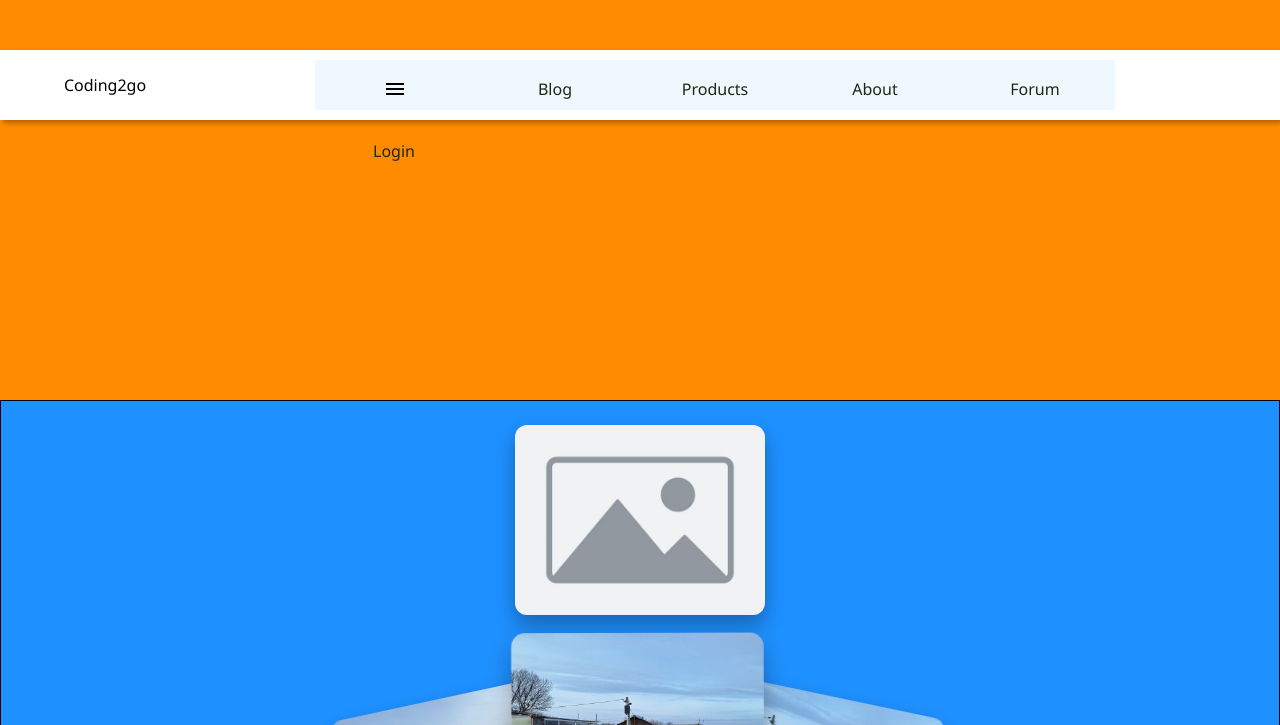
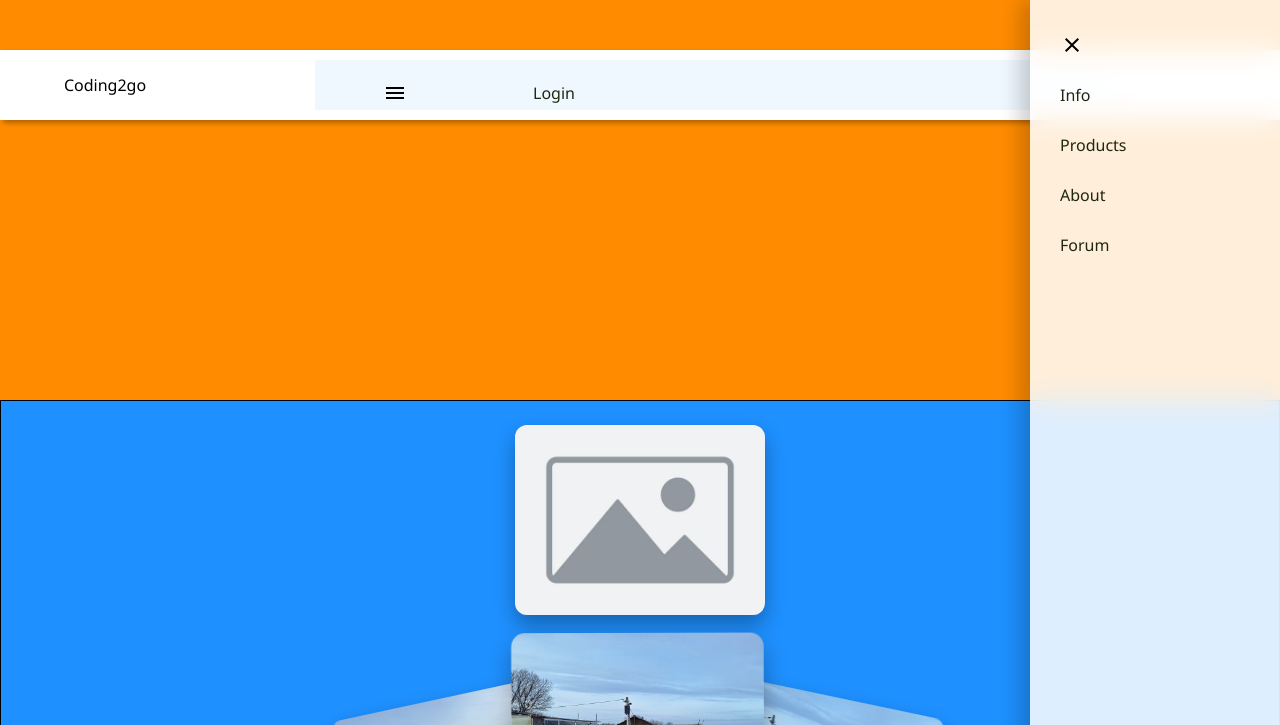
Before and after one commit to Bretony/slider, a plain HTML site: page index.html in a window 1280 px wide. Both pictures are taken after a click on the item 395 px from the left and 89 px from the top of the page. Shown: the top 725 px of the page. Drawn offline with Linux system fonts and the light colour scheme.

Commit message:
Update index.html

```diff
--- a/index.html
+++ b/index.html
@@ -9,21 +9,36 @@
 
 
 <body>
- <!-- 1. Checkbox-ul invizibil care ține minte starea de click -->
+  <!-- 1. Checkbox-ul invizibil care ține minte starea de click pe Login -->
     <input type="checkbox" id="login-toggle">
 
+    <!-- 2. Meniul lateral (Sidebar) care se deschide la click pe Hamburger -->
+    <ul class="sidebar">
+        <li class="close-button" onclick="hideSidebar()">
+            <a href="#"><svg xmlns="http://www.w3.org/2000/svg" height="24" viewBox="0 -960 960 960" width="24"><path d="m256-200-56-56 224-224-224-224 56-56 224 224 224-224 56 56-224 224 224 224-56 56-224-224-224 224Z"/></svg></a>
+        </li>
+        <li><a href="#">Info</a></li>
+        <li><a href="#">Products</a></li>
+        <li><a href="#">About</a></li>
+        <li><a href="#">Forum</a></li>
+        <!-- <li><label for="login-toggle" onclick="hideSidebar()">Login</label></li> -->
+    </ul>
+
+    <!-- 3. Bara principală de navigare (Desktop + Mobil pe 2 rânduri) -->
     <div class="navbar-wrapper">
         <nav>
             <ul>
                 <li class="logo">Coding2go</li>
                 <div class="header">
-                    <li class="menu-button" onclick=showSidebar()><a href="#"><svg xmlns="http://w3.org" height="24" viewBox="0 -960 960 960" width="24"><path d="M120-240v-80h720v80H120Zm0-200v-80h720v80H120Zm0-200v-80h720v80H120Z"/></svg></a></li>
-                    <li class="hideOnMobile"><a href="#">Blog</a></li>
+                    <li class="menu-button" onclick="showSidebar()">
+                        <a href="#"><svg xmlns="http://www.w3.org/2000/svg" height="24" viewBox="0 -960 960 960" width="24"><path d="M120-240v-80h720v80H120Zm0-200v-80h720v80H120Zm0-200v-80h720v80H120Z"/></svg></a>
+                    </li>
+                    <!-- <li class="hideOnMobile"><a href="#">Info</a></li>
                     <li class="hideOnMobile"><a href="#">Products</a></li>
                     <li class="hideOnMobile"><a href="#">About</a></li>
-                    <li class="hideOnMobile"><a href="#">Forum</a></li>
+                    <li class="hideOnMobile"><a href="#">Forum</a></li> -->
 
-                    <!-- 2. Butonul Login devine <label> -->
+                    <!-- Butonul Login rămâne <label> ca să funcționeze animația containerului -->
                     <li class="hideOnMobile particular">
                         <label for="login-toggle">Login</label>
                     </li>
@@ -31,43 +46,6 @@
             </ul>
         </nav>
     </div>
-
-    <!-- <div class="inghetat">
-        Heelooo! Welcome!
-    </div>
-<div class="navbar-wrapper">
-    <nav> -->
-        <!-- <div class="nbar">
-        <ul class="sidebar">
-
-            <li class="close-button" onclick=hideSidebar()><a href="#"><i><svg xmlns="http://www.w3.org/2000/svg" height="24" viewBox="0 -960 960 960" width="24"><path d="m256-200-56-56 224-224-224-224 56-56 224 224 224-224 56 56-224 224 224 224-56 56-224-224-224 224Z"/></svg></i></a></li>
-
-            <li class="sageata_sus"><a href="#">Blog</a></li>
-            <li class="sageata_sus"><a href="#">Products</a></li>
-            <li class="sageata_sus"><a href="#">About</a></li>
-            <li class="sageata_sus"><a href="#">Forum</a></li>
-            <li class="sageata_sus"><a href="#">Login</a></li>
-        </ul>
-    </div>
-        <ul class="side-mobil"> -->
-            <!-- <ul>
-            <li class="logo">Coding2go</li>
-            <div class="header">
-            <li class="menu-button" onclick=showSidebar()><a href="#"><svg xmlns="http://www.w3.org/2000/svg" height="24" viewBox="0 -960 960 960" width="24"><path d="M120-240v-80h720v80H120Zm0-200v-80h720v80H120Zm0-200v-80h720v80H120Z"/></svg></a></li>
-            <li class="hideOnMobile"><a href="#">Blog</a></li>
-            <li class="hideOnMobile"><a href="#">Products</a></li>
-            <li class="hideOnMobile"><a href="#">About</a></li>
-            <li class="hideOnMobile"><a href="#">Forum</a></li> -->
-            <!-- <li class="hideOnMobile"><a href="#">Login</a></li> -->
-            <!-- <li class="hideOnMobile particular"><a href="#">Login</a></li>
-            </div>
-        </ul>
-    </nav>
-    </div>
-
-    <div class="inghetat">
-    Heelooo! Welcome!
-    </div> -->
       <div class="container">
     <div class="item1">poza_1</div>
     <div class="item2">poza_2</div>
```
